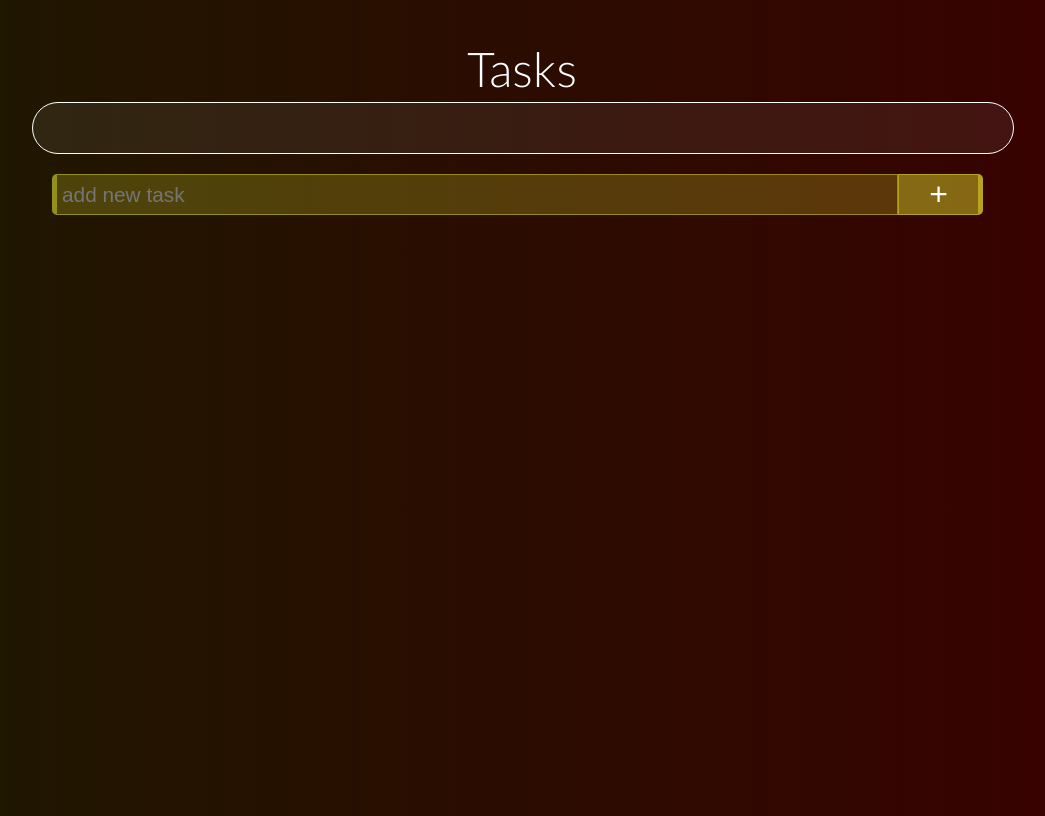
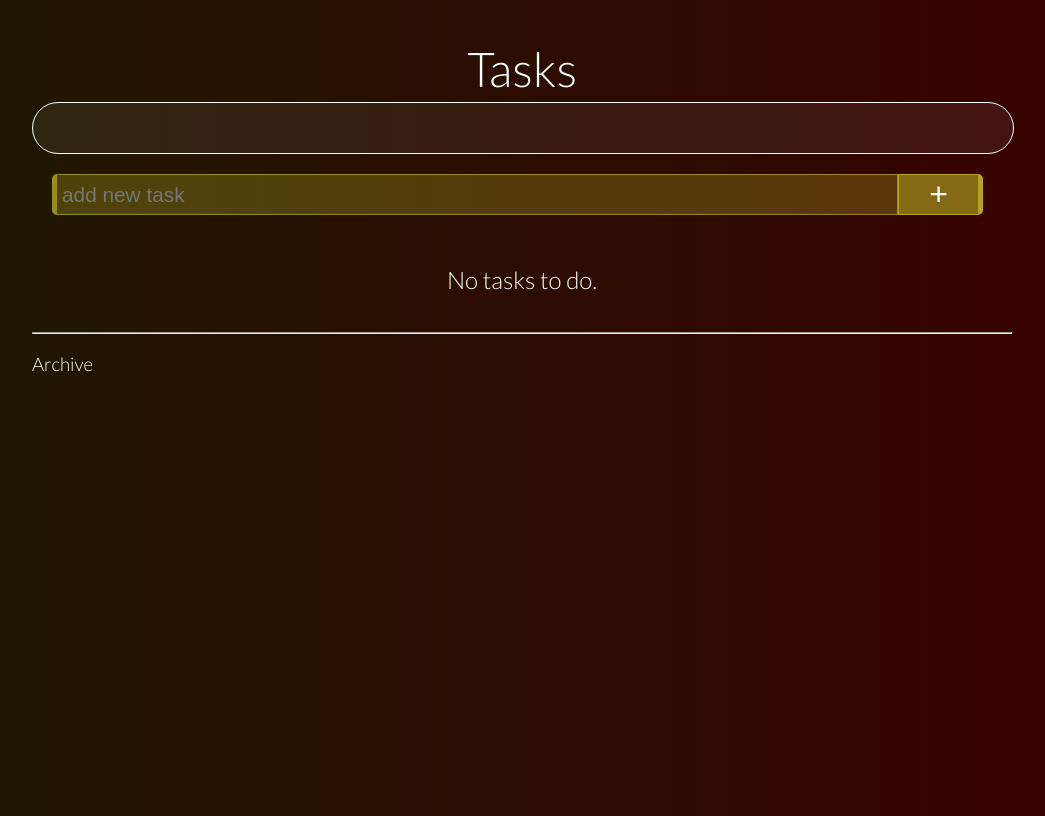
Before and after one commit to santosalan/todo-list, a Vue app: page / in a window 1280 px wide. Shown: the whole page, without its empty margins (118-1163 px from the left). Built offline with nearby package versions, Linux system fonts and the light colour scheme.

Commit message:
[Feature] Archived tasks

```diff
--- a/src/bus.js
+++ b/src/bus.js
@@ -8,12 +8,21 @@ export default new Vue({
     onAttachItem(fn) {
       this.$on('ATTACH_ITEM', fn);
     },
-    toggleItem(item) {
-      this.$emit('TOGGLE_ITEM', item);
+
+    doneItem(item) {
+      this.$emit('DONE_ITEM', item);
     },
-    onToggleItem(fn) {
-      this.$on('TOGGLE_ITEM', fn);
+    onDoneItem(fn) {
+      this.$on('DONE_ITEM', fn);
     },
+
+    archiveItem(item) {
+      this.$emit('ARCHIVE_ITEM', item);
+    },
+    onArchiveItem(fn) {
+      this.$on('ARCHIVE_ITEM', fn);
+    },
+
     detachItem(item) {
       this.$emit('DETACH_ITEM', item);
     },
--- a/src/components/Todo.vue
+++ b/src/components/Todo.vue
@@ -29,9 +29,8 @@
     },
     computed: {
       percent() {
-        const pcnt = Math.round((this.items.filter(i => {
-                                    return i.status;
-                                }).length * 100 / this.items.length));
+        const base = this.items.filter(i => { return !i.archived });
+        const pcnt = Math.round((base.filter(i => { return i.done }).length * 100 / base.length));
 
         let el = document.querySelector('body');
         el.style.background = 'linear-gradient(to right, rgb(00, 50, 00)' + (-100 + pcnt*2) + '%, rgb(58, 0, 0))';
@@ -53,7 +52,11 @@
         const fn = i => { return i.action.toLowerCase() === a.trim().toLowerCase() };
 
         if (!this.items.filter(fn).length) {
-          this.items.push({action: a.trim(), status: false});
+          this.items.push({
+                      action: a.trim(),
+                      done: false,
+                      archived: false,
+                    });
         }
       });
 
@@ -62,13 +65,21 @@
         this.items = filteredItems;
       });
 
-      Bus.onToggleItem(i => {
+      Bus.onDoneItem(i => {
         this.items.map(item => {
           if (item.action === i.action) {
-            item.status = !item.status;
+            item.done = !item.done;
           }
         });
       });
+
+      Bus.onArchiveItem(i => {
+        this.items.map(item => {
+          if (item.action === i.action) {
+            item.archived = !item.archived;
+          }
+        });
+      })
     },
     mounted() {
       let tasks = JSON.parse(localStorage.getItem("TodoListItems"));
--- a/src/components/TodoItem.vue
+++ b/src/components/TodoItem.vue
@@ -1,7 +1,12 @@
 <template>
-  <span class="item" :class="{done: item.status}" @click="doneItem">
+  <span class="item" :class="{done: item.done, archived: item.archived}" @click="doneItem">
     <button class="close" @click.stop="deleteItem">x</button>
+
     <div class="action">{{ item.action }}</div>
+
+    <button class="archive" @click.stop="archiveItem">
+      {{ item.archived ? 'unarchive' : 'archive' }}
+    </button>
   </span>
 </template>
 
@@ -13,8 +18,11 @@
       item: Object
     },
     methods: {
-      doneItem(){
-        Bus.toggleItem(this.item)
+      doneItem() {
+        !this.item.archived && Bus.doneItem(this.item);
+      },
+      archiveItem() {
+        Bus.archiveItem(this.item)
       },
       deleteItem() {
         Bus.detachItem(this.item)
@@ -46,9 +54,20 @@
     color: #FFF;
   }
 
+  .item .archive {
+    cursor: pointer;
+    background: inherit;
+    font-size: 0.7rem;
+    border: inherit;
+    border-radius: 50px 5px 5px 5px;
+    float: right;
+    padding: 0px 10px;
+    color: #FFF;
+  }
+
   .action {
-    margin: 15px 0 0 0;
-    padding: 5px 20px 20px;
+    margin: 15px 0 5px;
+    padding: 5px 20px 5px;
   }
 
   .done {
@@ -58,6 +77,15 @@
     text-decoration: line-through;
   }
 
+  .archived {
+    /*background: #9998;*/
+    opacity: 0.3;
+  }
+
+  .archived:hover {
+    opacity: 0.8;
+  }
+
   .item.done .close {
     text-decoration: none;
   }
--- a/src/components/TodoList.vue
+++ b/src/components/TodoList.vue
@@ -1,6 +1,16 @@
 <template>
   <div class="list">
-    <TodoItem v-for="item in items" :key="item.action" :item="item"/>
+    <div class="area">
+      <TodoItem v-for="item in tasks" :key="item.action" :item="item"/>
+    </div>
+    <div class="no-tasks" v-if="!tasks.length">
+      No tasks to do.
+    </div>
+    <hr />
+    <h3>Archive</h3>
+    <div class="area">
+      <TodoItem v-for="item in archiveds" :key="item.action" :item="item"/>
+    </div>
   </div>
 </template>
 
@@ -14,13 +24,32 @@
     },
     props: {
       items: Array
+    },
+    computed: {
+      tasks() {
+        return this.items.filter(i => { return !i.archived });
+      },
+      archiveds() {
+        return this.items.filter(i => { return i.archived });
+      }
     }
   }
 </script>
 
 <style scoped>
-  .list {
+  h3 {
+    font-weight: 300;
+  }
+
+  .area {
     display: flex;
     flex-wrap: wrap;
   }
+
+  .no-tasks {
+    padding: 30px;
+    font-size: 1.5em;
+    font-weight: 300;
+    text-align: center;
+  }
 </style>
```
